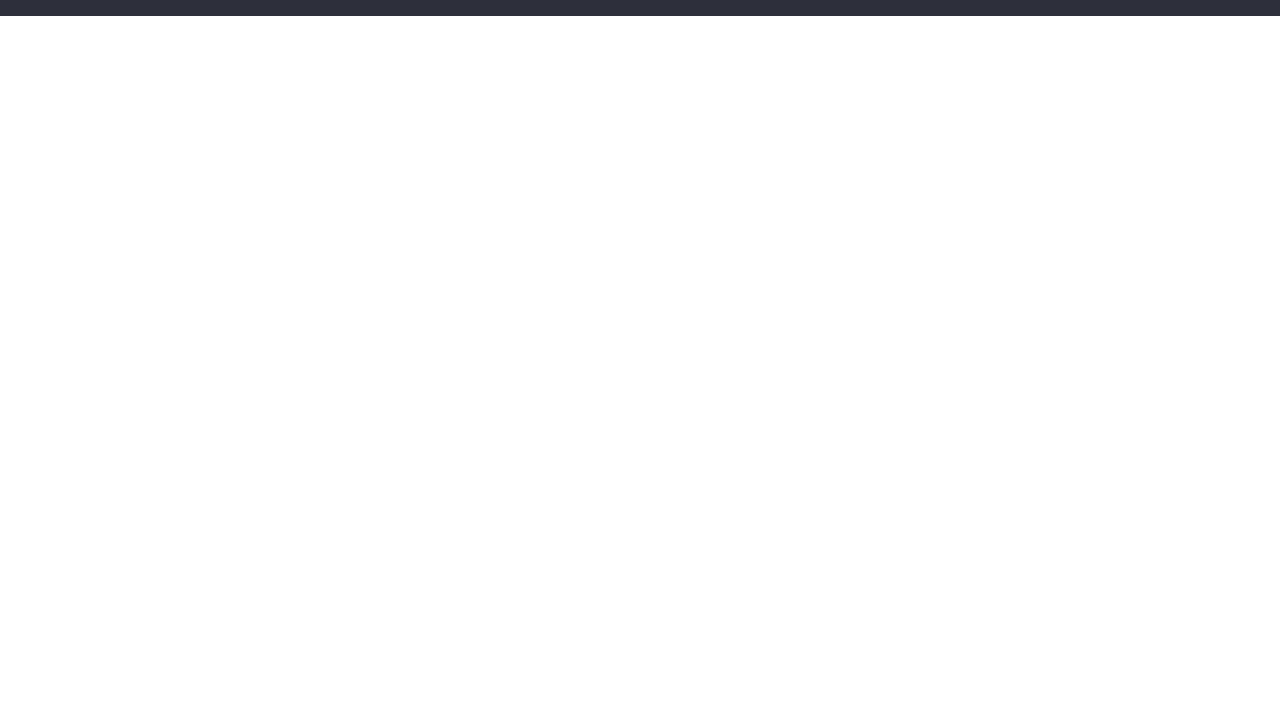
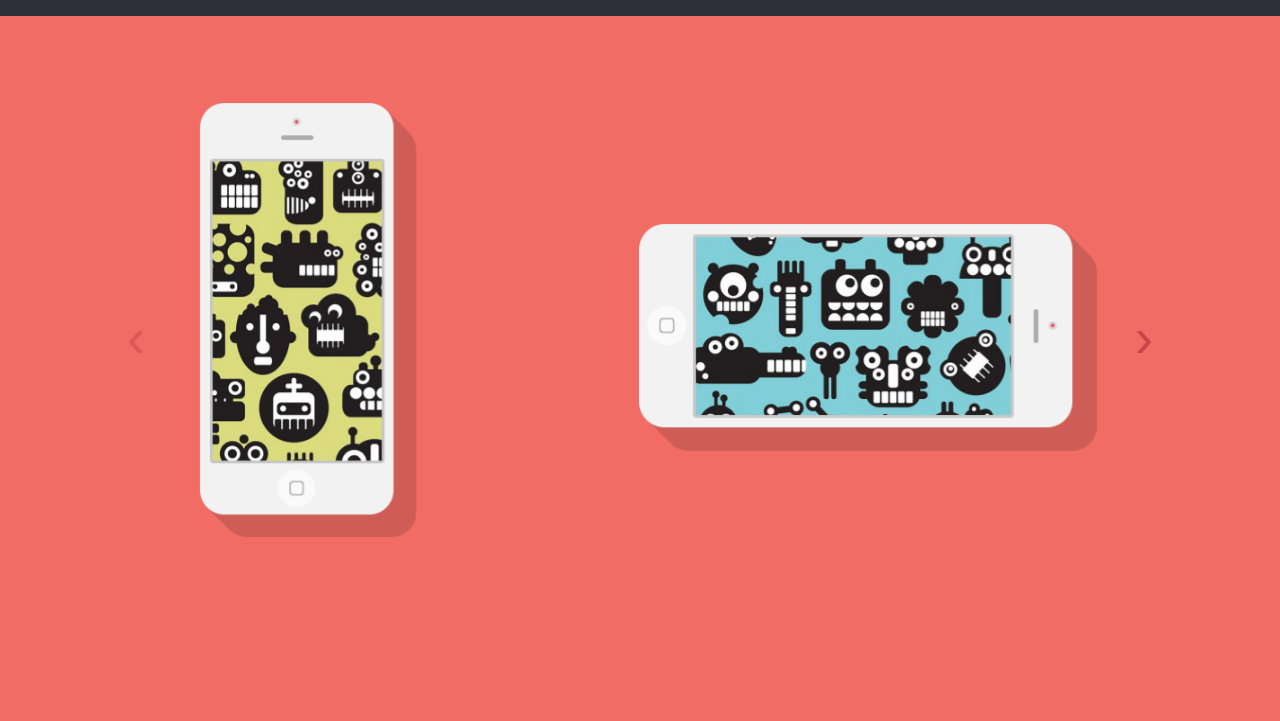
Before and after one commit to tatysheva/singolo, a plain HTML site: page singolo1.html in a window 1280 px wide. Shown: the part 79-800 px from the top of the page. Drawn offline with nearby package versions, Linux system fonts and the light colour scheme.

Commit message:
feat: add hero carousel

```diff
--- a/singolo1.css
+++ b/singolo1.css
@@ -69,11 +69,65 @@ a {
 
 .navigation__item:not(:first-child)::before{
     content: "";
-    width: 5px;
+    width: 4px;
     position: absolute;
-    top: 5px;
-    left: -20px;
-    height: 5px;
+    top: 6px;
+    left: -18px;
+    height: 4px;
     border-radius: 50%;
     background: #494e62;
 }
+
+/* ************* HERO ********************* */
+
+.hero {
+    background: #f06c64;
+    height: calc(100vh - 95px);
+    display: flex;
+    align-items: center;
+}
+
+.owl-stage {
+    display: flex;
+    align-items: center;
+}
+
+.carousel-img__vertical{
+    width: 216px;
+    height: 458px;
+    margin-left: 70px;
+}
+
+.carousel-img__horizontal {
+    width: 458px;
+    height: 216px;
+}
+
+.owl-nav{
+    display: inline-block;
+    color: #ca4549;
+    font-size: 55px;
+    height: 60px;
+    width: 40px;
+}
+
+.owl-prev, .owl-next {
+    position: absolute;
+}
+
+.owl-prev {
+    left: -8px;
+    top: 190px;
+}
+
+.owl-next {
+    right: -8px;
+    top: 190px;
+}
+
+/* ************* HERO ********************* */
+
+/* ************* SERVICES ****************** */
+
+
+/* ************* SERVICES ****************** */
--- a/singolo1.html
+++ b/singolo1.html
@@ -7,7 +7,8 @@
     <title>Singolo</title>
     <link href="https://fonts.googleapis.com/css?family=Lato|Open+Sans:400,600,700&display=swap" rel="stylesheet">
     <link rel="stylesheet" href="https://cdnjs.cloudflare.com/ajax/libs/OwlCarousel2/2.3.4/assets/owl.carousel.min.css">
-    <link rel="stylesheet" href="https://cdnjs.cloudflare.com/ajax/libs/OwlCarousel2/2.3.4/assets/owl.theme.default.min.css">
+    <link rel="stylesheet"
+        href="https://cdnjs.cloudflare.com/ajax/libs/OwlCarousel2/2.3.4/assets/owl.theme.default.min.css">
     <link rel="stylesheet" href="./singolo1.css">
 </head>
 
@@ -17,18 +18,48 @@
             <nav class="header__navigation">
                 <a href="/" class="logo">Singolo<span>*</span></a>
                 <ul class="navigation">
-                    <a href="#" class="navigation__item"><li>Home</li></a>
-                    <a href="#" class="navigation__item"><li>Services</li></a>
-                    <a href="#" class="navigation__item"><li>Portfolio</li></a>
-                    <a href="#" class="navigation__item"><li>About</li></a>
-                    <a href="#" class="navigation__item"><li>Contacts</li></a>
+                    <a href="#" class="navigation__item">
+                        <li>Home</li>
+                    </a>
+                    <a href="#" class="navigation__item">
+                        <li>Services</li>
+                    </a>
+                    <a href="#" class="navigation__item">
+                        <li>Portfolio</li>
+                    </a>
+                    <a href="#" class="navigation__item">
+                        <li>About</li>
+                    </a>
+                    <a href="#" class="navigation__item">
+                        <li>Contacts</li>
+                    </a>
                 </ul>
             </nav>
         </div>
     </header>
+    <section class="hero">
+        <div class="container">
+            <div class="owl-carousel owl-theme">
+                <div class="carousel-img__vertical"><img src="./assets/iPhoneVertical.png" alt=""></div>
+                <div class="carousel-img__horizontal"><img src="./assets/iPhoneHorizontal.png" alt=""></div>
+                <div class="carousel-img__vertical"><img src="./assets/iPhoneVertical.png" alt=""></div>
+                <div class="carousel-img__horizontal"><img src="./assets/iPhoneHorizontal.png" alt=""></div>
+            </div>
+        </div>
+    </section>
 
 
+    <script src="https://cdnjs.cloudflare.com/ajax/libs/jquery/3.4.1/jquery.min.js"></script>
     <script src="https://cdnjs.cloudflare.com/ajax/libs/OwlCarousel2/2.3.4/owl.carousel.min.js"></script>
+    <script>
+        $(document).ready(function () {
+            $(".owl-carousel").owlCarousel({
+                items: 2,
+                dots: false,
+                nav: true
+            });
+        });
+    </script>
 </body>
 
 </html>
```
Also changed, not shown: assets/iPhoneHorizontal.png (added), assets/iPhoneVertical.png (added).
